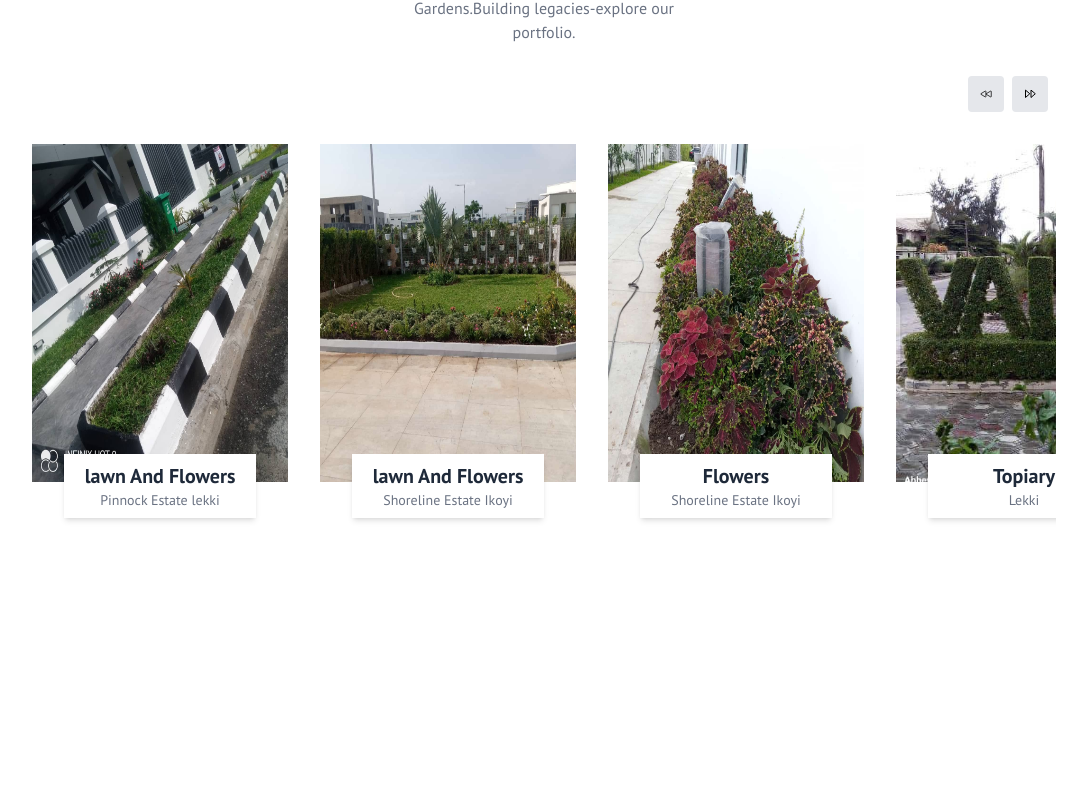
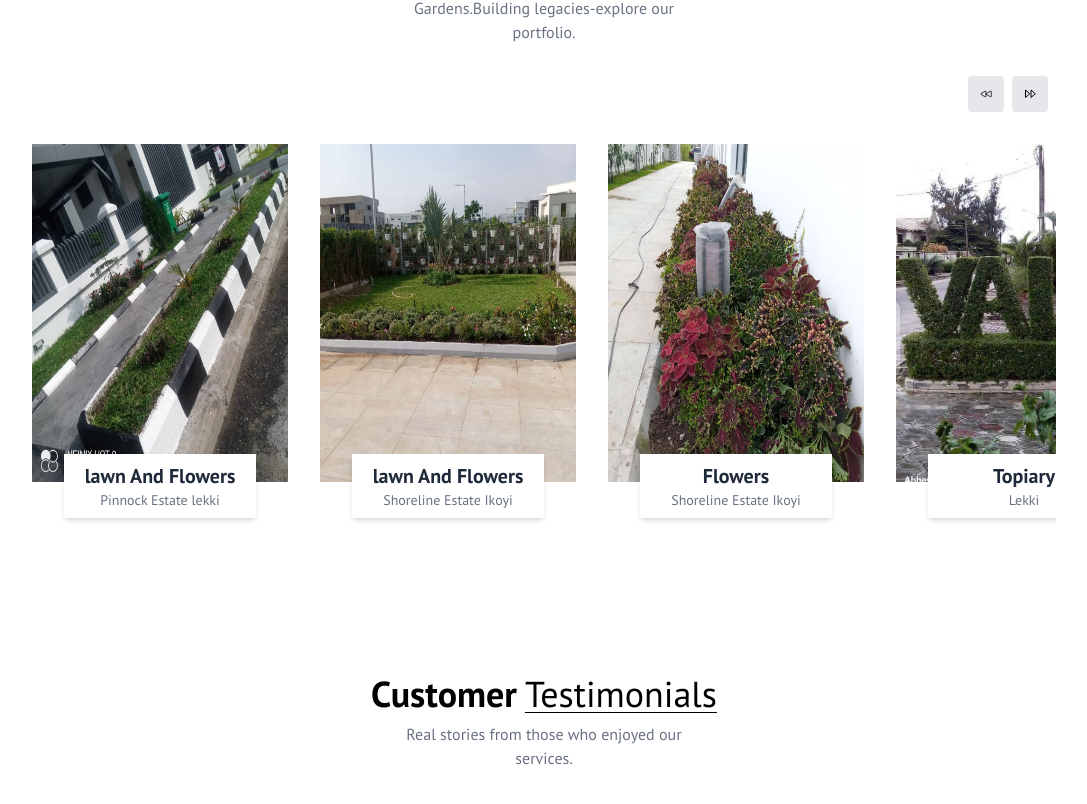
Before and after one commit to akomolafetemitopejoseph/garderner, a React (Vite) app: page / in a window 1280 px wide. Shown: the part 1892-2696 px from the top of the page, without its empty margins (96-1183 px from the left). Before the commit the page ends 2526 px from the top, so only its background shows below. Built offline with nearby package versions, Linux system fonts and the light colour scheme.

Commit message:
Added testimonial page

```diff
--- a/src/App.jsx
+++ b/src/App.jsx
@@ -2,6 +2,7 @@
 import Header from "./Component/Header";
 import About from "./Component/About";
 import Project from "./Component/Project";
+import Testimonials from "./Component/Testimonials";
 
 const App = () => {
   return (
@@ -9,6 +10,7 @@
       <Header />
       <About />
       <Project />
+      <Testimonials />
     </div>
   );
 };
--- /dev/null
+++ b/src/Component/Testimonials.jsx
@@ -0,0 +1,22 @@
+import React from "react";
+
+const Testimonials = () => {
+  return (
+    <div
+      className="container mx-auto py-10 lg:px-32 w-full overflow-hidden"
+      id="testimonials"
+    >
+      <h1 className="text-2xl sm:text-4xl font-bold mb-2 text-center">
+        Customer
+        <span className="underline underline-offset-5 decoration-1 under font-light ml-2">
+          Testimonials
+        </span>
+      </h1>
+      <p className="text-center text-gray-500 mb-12 max-w-80 mx-auto">
+        Real stories from those who enjoyed our services.
+      </p>
+    </div>
+  );
+};
+
+export default Testimonials;
```
